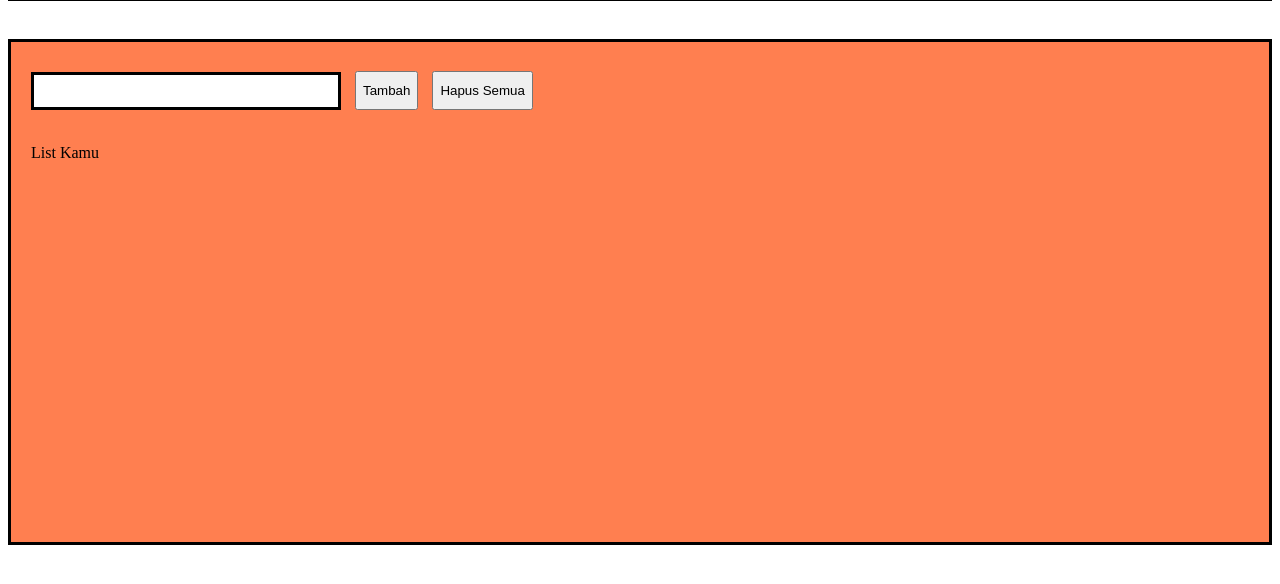
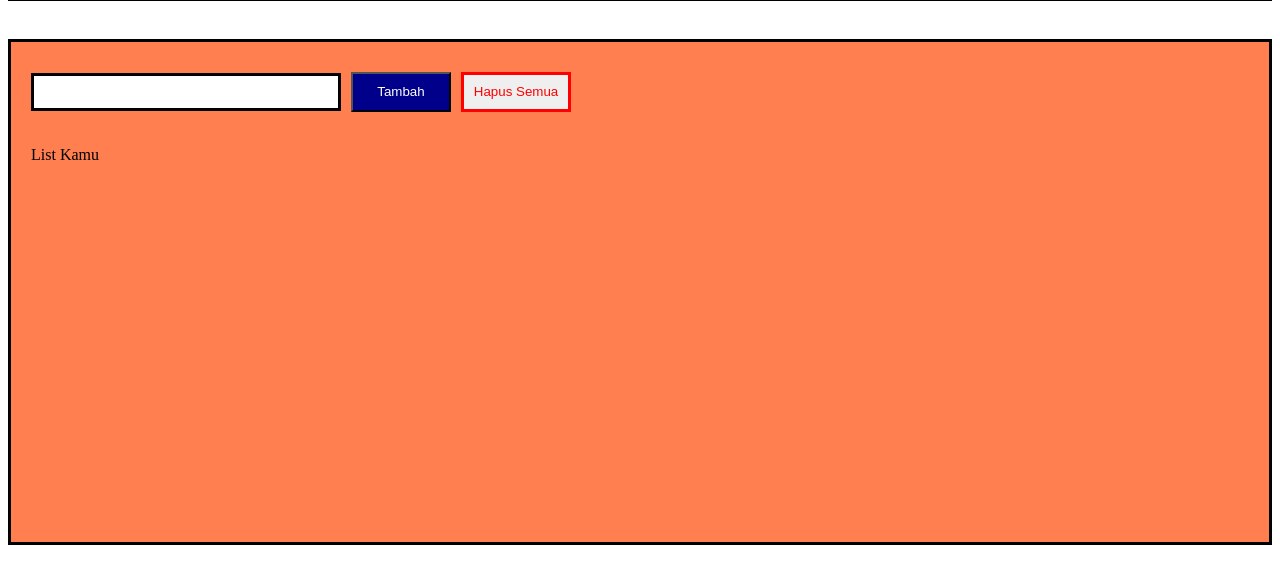
Before and after one commit to mickostrn/to-do-list-kelompok-9, a plain HTML site: page index.html in a window 1280 px wide. Shown: the part 170-754 px from the top of the page. Drawn offline with Linux system fonts and the light colour scheme.

Commit message:
style:merapihkan tombol tambah dan hapus semua

```diff
--- a/index.html
+++ b/index.html
@@ -11,17 +11,22 @@
             <h1>TO DO LIST</h1>
     </nav>
 
-  <div class="perforation"></div>
+
     <br>
-
-    <div class="landingPage">
-      <input type="text" id="inputNote" />
-      <button id="submitNote">Tambah</button>
-      <button id="clearNote">Hapus Semua</button>
-      <br>
+     <div class="landingPage">
+ <div class="baris-input">
+    <input type="text" id="inputNote" />
+    <button id="submitNote" class="tomboltambah">Tambah</button>
+      <button id="clearNote" class="tombolhapus">Hapus Semua</button>
+  </div>
       <br>
       <p>List Kamu</p>
       <ul id="tampilNote"></ul>
     </div>
+    </div>
+    <script src="js/addNote.js"></script>
+    <script src="js/deleteNote.js"></script>
+    <script src="js/toggleStatus.js"></script>
+    <script src="js/clearAll.js"></script>
   </body>
 </html>
--- a/style.css
+++ b/style.css
@@ -1,37 +1,45 @@
 h1 {
   text-align: center;
   padding-top: 10px;
-
-
-
 }
-  nav{
+nav {
   background-color: aqua;
   border: 3px solid;
   padding: 30px 30px 50px 30px;
-
-
-
 }
 .landingPage {
   margin-top: 20px;
   background-color: coral;
-    height:500px;
-    border:3px solid;
+  height: 500px;
+  border: 3px solid;
+}
+
+.baris-input {
+  display: flex;
+  align-items: center;
+  gap: 10px;
+  margin-top: 30px;
+  margin-left: 20px;
 }
 
 input {
   width: 300px;
   height: 30px;
-    margin-left: 20px;
-    margin-top: 30px;
-    border: 3px solid ;
+  border: 3px solid;
+}
+
+.tomboltambah {
+  width: 100px;
+  height: 40px;
+  background-color: darkblue;
+  color: white;
+}
+.tombolhapus {
+  width: 110px;
+  height: 40px;
+  border: 3px solid red;
+  color: red;
 }
 p {
     margin-left: 20px;
 }
-button {
-    height: 39px;
-    margin-left: 10px;
-
-}
```
Lines whose indentation alone changed are shown as unchanged.
